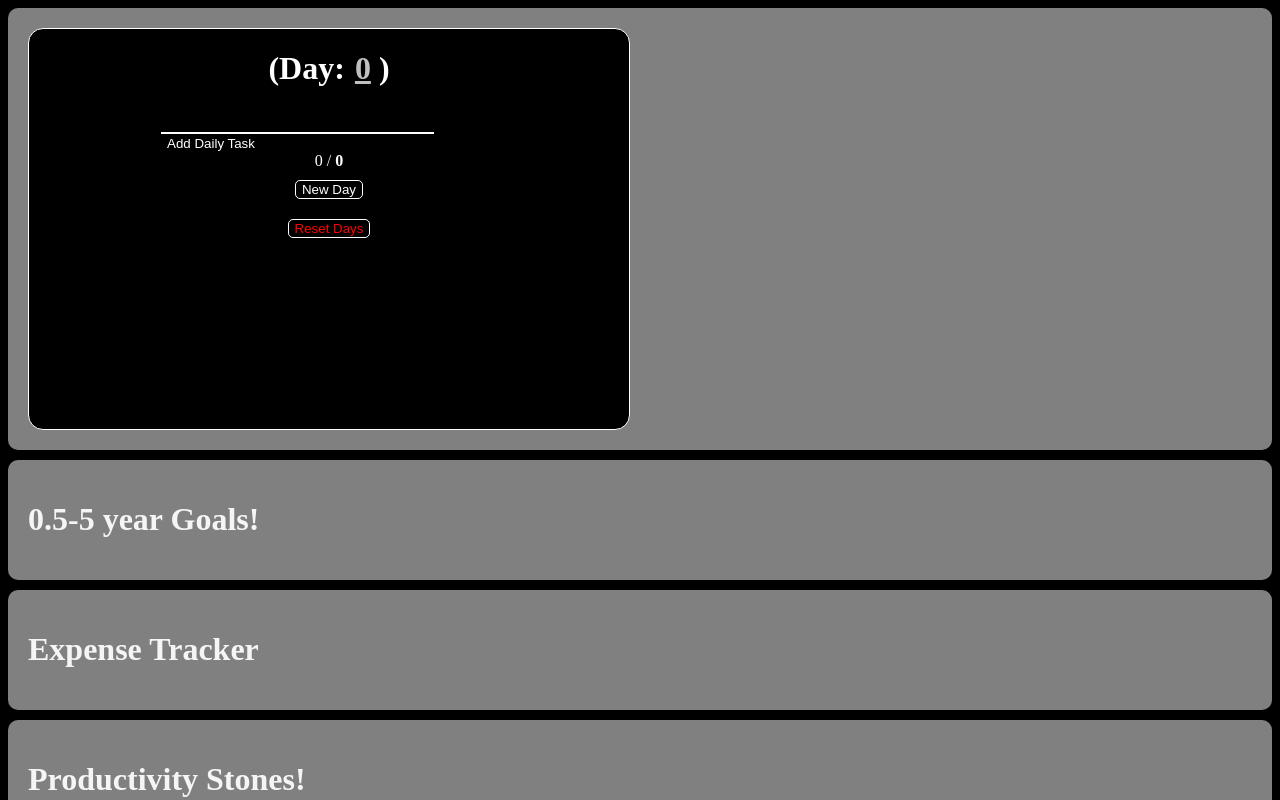
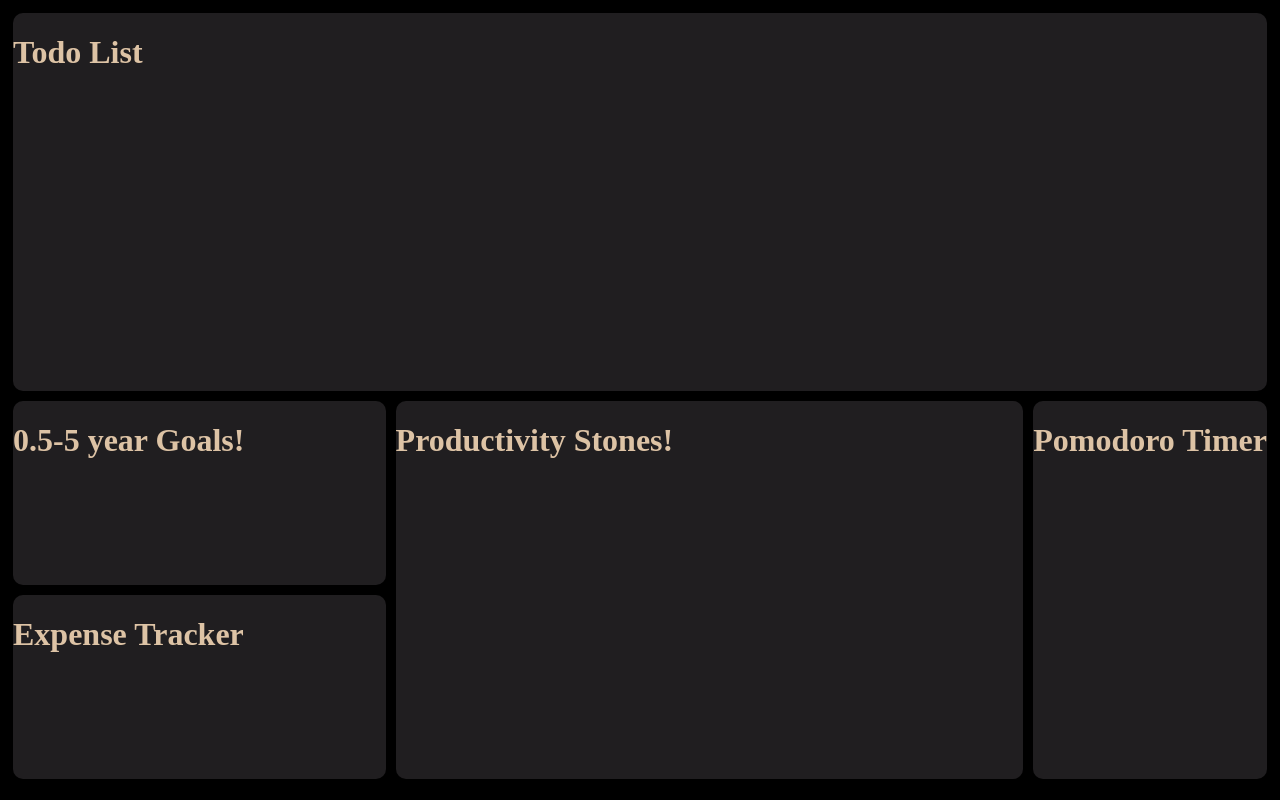
Before and after one commit to jf-2023/ProductivityApp, a React (Create React App) app: page / in a window 1280 px wide. Shown: the top 800 px of the page. Built offline with nearby package versions, Linux system fonts and the light colour scheme.

Commit message:
grid sections added

```diff
--- a/src/App.js
+++ b/src/App.js
@@ -2,43 +2,17 @@ import Expenses from './components/Expenses';
 import Goals from './components/Goals';
 import Pomodoro from './components/Pomodoro';
 import Stones from './components/Habits';
-import Todo from './components/Todo-list';
+import Todo2 from './components/Todo-list';
 import React, { useState } from 'react';
 
 function App() {
   return (
     <div className="container">
-      <div className="row">
-        <div className="col-12">
-          <div className="component-container todo-container">
-            <Todo />
-          </div>
-        </div>
-      </div>
-      <div className="row row-cols-3">
-        <div className="col-3">
-          <div className="component-container stones-containe full-height">
-            <Goals />
-          </div>
-        </div>
-        <div className="col-3">
-          <div className="component-container goals-container">
-            <Expenses />
-          </div>
-        </div>
-        <div className="col-6">
-          <div className="component-container expenses-container">
-            <Stones />
-          </div>
-        </div>
-      </div>
-      <div className="row justify-content-center">
-        <div className="col-3">
-          <div className="component-container pomodoro-container half-height">
-            <Pomodoro />
-          </div>
-        </div>
-      </div>
+      <div className="item item-1"> <Todo2 /> </div>
+      <div className="item item-2"> <Goals /> </div>
+      <div className="item item-3"> <Expenses /> </div>
+      <div className="item item-4"> <Stones /> </div>
+      <div className="item item-5"> <Pomodoro /> </div>
     </div>
   );
 }
--- a/src/components/Todo-list.js
+++ b/src/components/Todo-list.js
@@ -92,4 +92,12 @@ function Todo(){
     </div>
 )}
 
-export default Todo
+
+
+export default function Todo2(){
+    return(
+        <div>
+            <h1>Todo List</h1>
+        </div>
+    );
+}
--- a/src/index.css
+++ b/src/index.css
@@ -1,5 +1,43 @@
 body {
-  background-color: black;
+  background-color:black;
+  ;
+}
+
+.container {
+  display: grid;
+  grid-template-rows: repeat(8, 8fr);
+  grid-template-columns:  repeat(8, 8fr);
+  justify-content: space-evenly;
+  align-items: space-evenly;
+  height: 97vh;
+}
+
+.item {
+  background-color: #201e20;
+  /*border: 3px solid #e0a96d; */
+  color: #ddc3a5;
+  border-radius: 10px;
+  margin: 5px;
+}
+
+.item-1 {
+  grid-area: 1 / 1 / 5 / 14;
+}
+
+.item-2 {
+  grid-area: 5 / 1 / 7 / 4;
+}
+
+.item-3 {
+  grid-area: 7 / 1 / 9 / 4;
+}
+
+.item-4 {
+  grid-area: 5 / 4 / 9 / 12;
+}
+
+.item-5 {
+  grid-area: 5 / 12 / 9 /14;
 }
 
 .Todo-Container {
@@ -7,7 +45,7 @@ body {
   flex-direction: column;
   align-items: center;
   height: 70vh;
-  width: 600px;
+  width: 300px;
   height: 400px;
   border: 1px solid white;
   border-radius: 15px;
@@ -161,21 +199,3 @@ body {
   border: 4px solid red;
   border-radius: 5px;
 }
-
-
-
-.component-container {
-  padding: 20px;
-  border-radius: 10px;
-  margin-bottom: 10px;
-  background-color: grey;
-  color: whitesmoke;
-}
-
-.full-height {
-  height: 100%;
-}
-
-.half-height {
-  height: 50%;
-}
```
